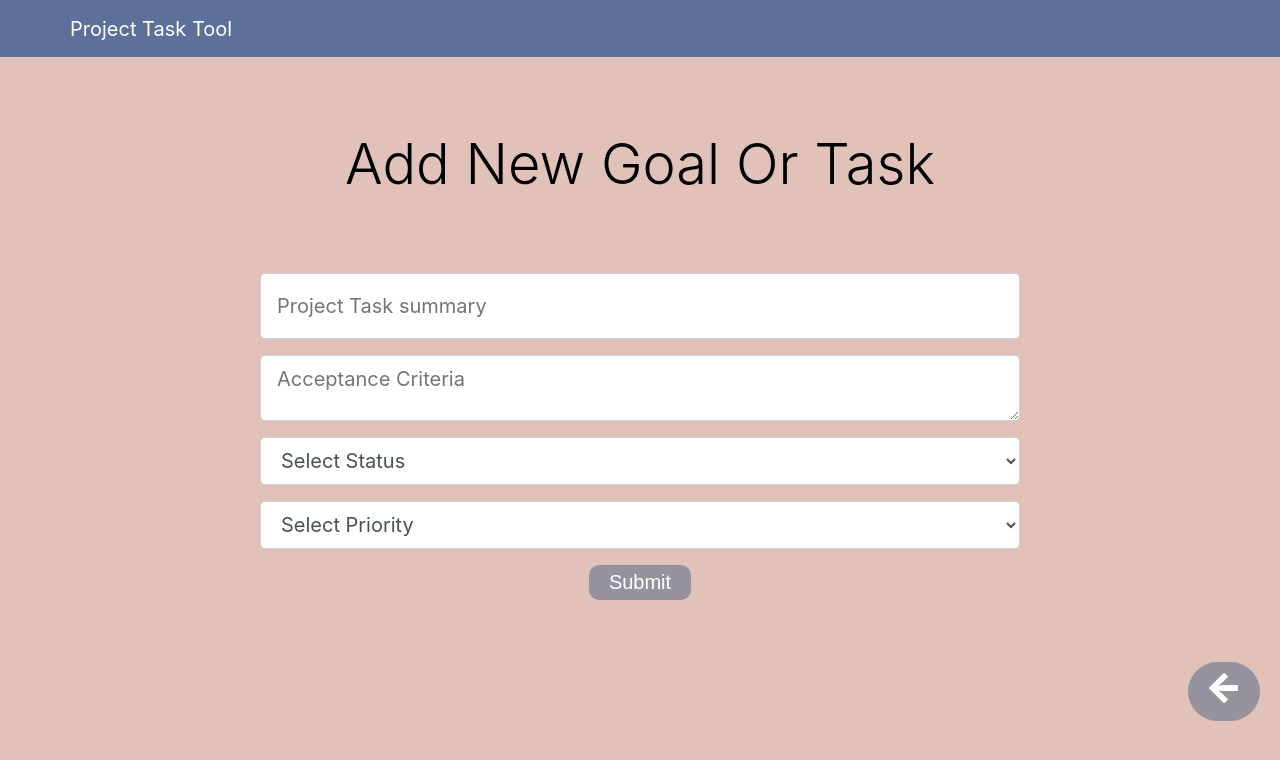
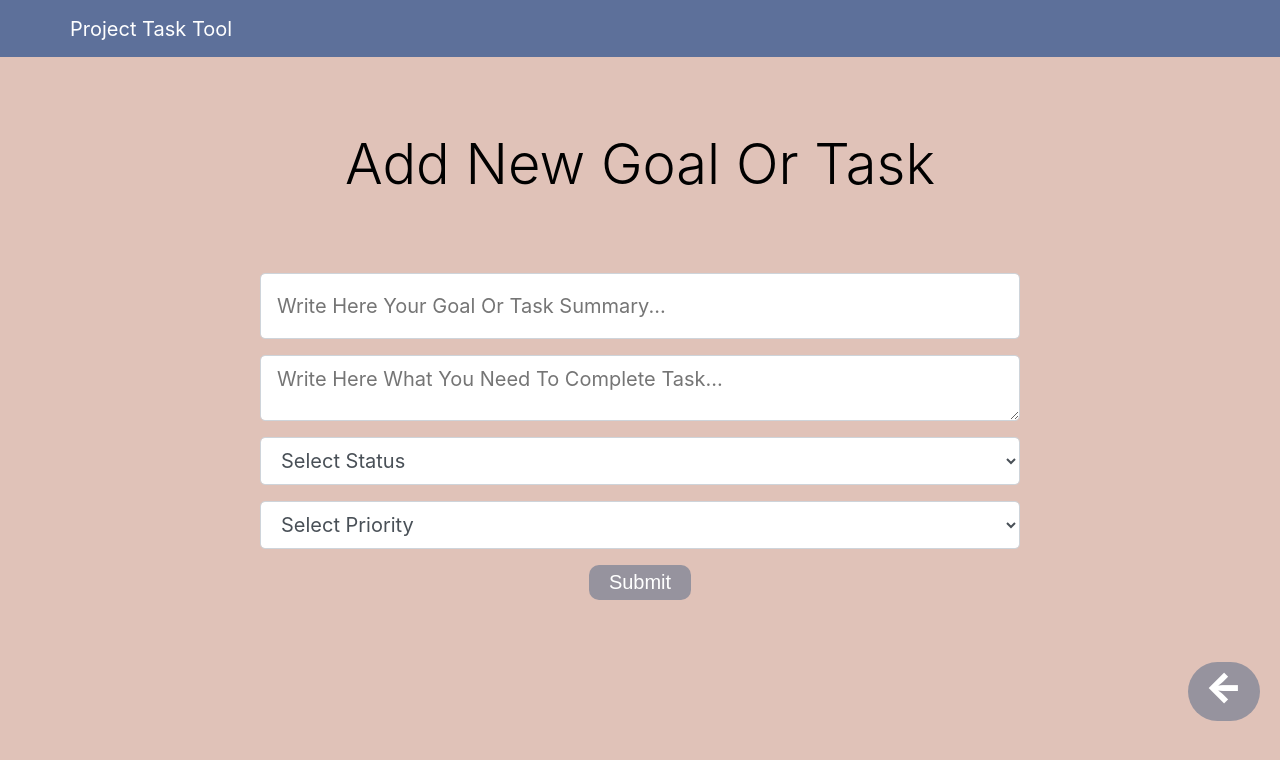
Before and after one commit to alionashm/projectFrontend, a React (Create React App) app: page /addProjectTask in a window 1280 px wide. Shown: the top 760 px of the page. Built offline with nearby package versions, Linux system fonts and the light colour scheme.

Commit message:
Update style

```diff
--- a/src/components/ProjectTask/AddProjectTask.js
+++ b/src/components/ProjectTask/AddProjectTask.js
@@ -56,7 +56,7 @@ class AddProjectTask extends Component {
                                         })}
                                         name="summary"
                                         value={this.state.summary}
-                                        placeholder="Project Task summary"
+                                        placeholder="Write Here Your Goal Or Task Summary..."
                                         onChange={this.onChange}
                                     />
                                     {
@@ -68,7 +68,7 @@ class AddProjectTask extends Component {
                                 <div className="form-group">
                                     <textarea
                                         className="form-control form-control-lg"
-                                        placeholder="Acceptance Criteria"
+                                        placeholder="Write Here What You Need To Complete Task..."
                                         name="acceptanceCriteria"
                                         value={this.state.acceptanceCriteria}
                                         onChange={this.onChange}
--- a/src/components/ProjectTask/ProjectTaskItem.js
+++ b/src/components/ProjectTask/ProjectTaskItem.js
@@ -13,19 +13,19 @@ class ProjectTaskItem extends Component {
         const {project_task} = this.props;
         var card_color = "";
         if(this.props.project_task.priority === "URGENT_AND_IMPORTANT"){
-            card_color="card card-task card-task-ur-im";
+            card_color="swing card card-task card-task-ur-im";
         }
 
         if(this.props.project_task.priority === "URGENT_AND_UNIMPORTANT"){
-            card_color="card card-task card-task-ur-unim";
+            card_color="swing card card-task card-task-ur-unim";
         }
 
         if(this.props.project_task.priority === "NOT_URGENT_AND_IMPORTANT"){
-            card_color="card card-task card-task-notur-im";
+            card_color="swing card card-task card-task-notur-im";
         }
 
         if(this.props.project_task.priority === "NOT_URGENT_AND_UNIMPORTANT"){
-            card_color="card card-task card-task-notur-unim";
+            card_color="swing card card-task card-task-notur-unim";
         }
         return (
             <div className={card_color}>
--- a/src/components/ProjectTask/UpdateProjectTask.js
+++ b/src/components/ProjectTask/UpdateProjectTask.js
@@ -81,7 +81,7 @@ class UpdateProjectTask extends Component {
                                             "is-invalid":errors.summary
                                         })}
                                         name="summary"
-                                        placeholder="Project Task summary"
+                                        placeholder="Write Here Your Goal Or Task Summary..."
                                         value={this.state.summary}
                                         onChange={this.onChange}
                                     />
@@ -92,7 +92,7 @@ class UpdateProjectTask extends Component {
                                 <div className="form-group">
                                     <textarea
                                         className="form-control form-control-lg"
-                                        placeholder="Acceptance Criteria"
+                                        placeholder="Write Here What You Need To Complete Task..."
                                         name="acceptanceCriteria"
                                         value={this.state.acceptanceCriteria}
                                         onChange={this.onChange}>
--- a/src/index.css
+++ b/src/index.css
@@ -365,3 +365,9 @@ code {
 @media (min-width:1200px){
   .container{max-width:1140px}
 }
+
+.swing:hover {
+  -webkit-transform: scale(1.09);
+  -ms-transform: scale(1.09);
+  transform: scale(1.04);
+}
--- a/src/reducers/filterTasksreducer.js
+++ b/src/reducers/filterTasksreducer.js
@@ -1,4 +1,4 @@
-import {GET_PROJECT_TASKS, DELETE_PROJECT_TASK, GET_PROJECT_TASK} from '../actions/types';
+import {FIND_TASKS} from '../actions/types';
 
 const initialState = '';
 
```
